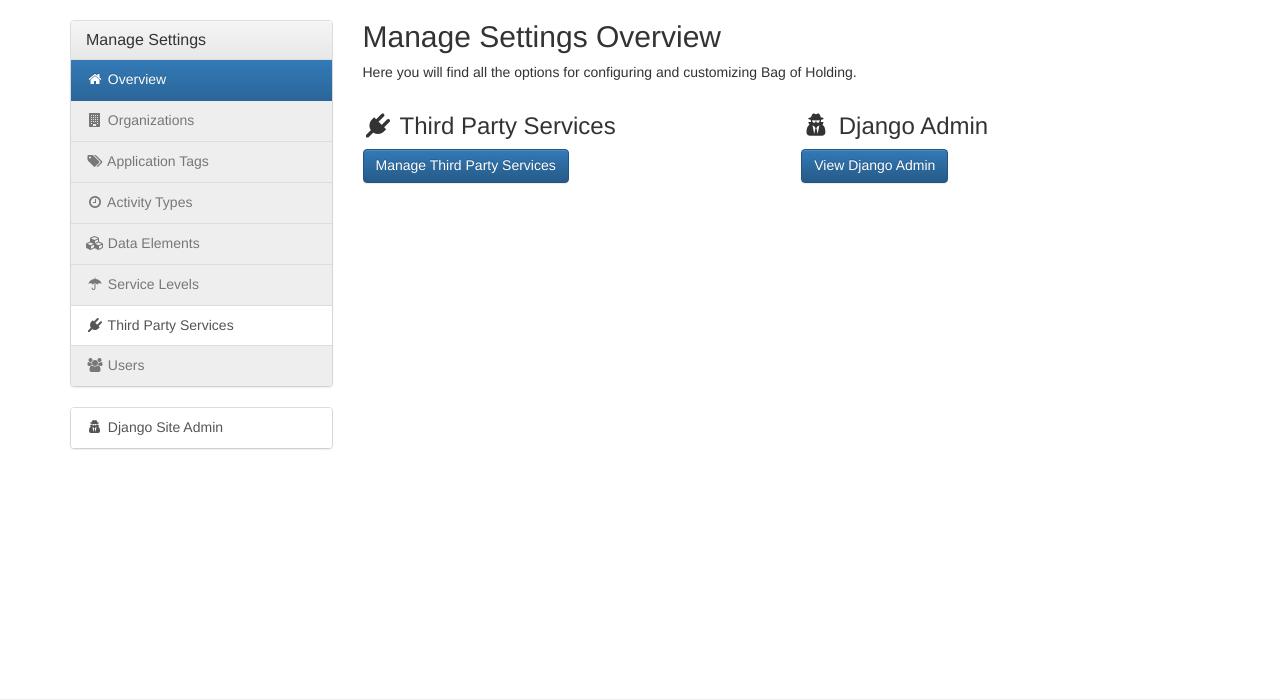
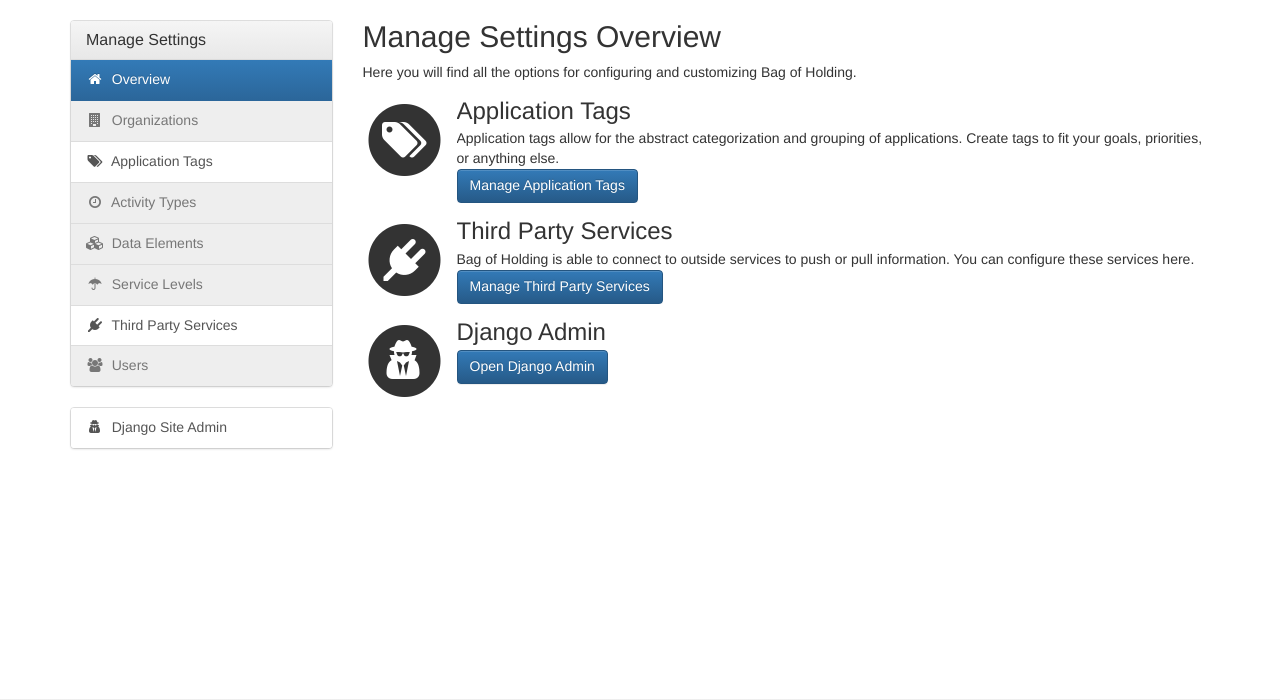
Before and after one commit to aparsons/bag-of-holding, a Django app: page /manage/ in a window 1280 px wide. Shown: the part 51-751 px from the top of the page. Run offline with Django 3.2, Linux system fonts and the light colour scheme; a user stored in the database is signed in; some libraries are stand-ins or nearby versions.

Commit message:
Management - Application Tags

```diff
--- a/project/boh/templates/boh/management/base_management.html
+++ b/project/boh/templates/boh/management/base_management.html
@@ -10,19 +10,19 @@
         <h3 class="panel-title">Manage Settings</h3>
       </div>
       <div class="list-group">
-        <a href="{% url 'boh:management.overview' %}" class="list-group-item{% if active == 'overview' %} active{% endif %}"><span class="fa fa-home fa-fw" aria-hidden="true"></span> Overview</a>
-        <a href="#" class="list-group-item{% if active == 'organizations' %} active{% endif %} disabled"><span class="fa fa-building fa-fw" aria-hidden="true"></span> Organizations</a>
-        <a href="#" class="list-group-item{% if active == 'tags' %} active{% endif %} disabled"><span class="fa fa-tags fa-fw" aria-hidden="true"></span> Application Tags</a>
-        <a href="#" class="list-group-item{% if active == 'tags' %} active{% endif %} disabled"><span class="fa fa-clock-o fa-fw" aria-hidden="true"></span> Activity Types</a>
-        <a href="#" class="list-group-item{% if active == 'tags' %} active{% endif %} disabled"><span class="fa fa-cubes fa-fw" aria-hidden="true"></span> Data Elements</a>
-        <a href="#" class="list-group-item{% if active == 'tags' %} active{% endif %} disabled"><span class="fa fa-umbrella fa-fw" aria-hidden="true"></span> Service Levels</a>
-        <a href="{% url 'boh:management.services' %}" class="list-group-item{% if active == 'services' %} active{% endif %}"><span class="fa fa-plug fa-fw" aria-hidden="true"></span> Third Party Services</a>
-        <a href="{% url 'boh:management.users' %}" class="list-group-item{% if active == 'users' %} active{% endif %} disabled"><span class="fa fa-users fa-fw" aria-hidden="true"></span> Users</a>
+        <a href="{% url 'boh:management.overview' %}" class="list-group-item{% if active_side == 'overview' %} active{% endif %}"><span class="fa fa-home fa-fw" aria-hidden="true"></span>&nbsp; Overview</a>
+        <a href="#" class="list-group-item{% if active_side == 'organizations' %} active{% endif %} disabled"><span class="fa fa-building fa-fw" aria-hidden="true"></span>&nbsp; Organizations</a>
+        <a href="{% url 'boh:management.tags' %}" class="list-group-item{% if active_side == 'tags' %} active{% endif %}"><span class="fa fa-tags fa-fw" aria-hidden="true"></span>&nbsp; Application Tags</a>
+        <a href="#" class="list-group-item{% if active_side == 'asd' %} active{% endif %} disabled"><span class="fa fa-clock-o fa-fw" aria-hidden="true"></span>&nbsp; Activity Types</a>
+        <a href="#" class="list-group-item{% if active_side == 'asd' %} active{% endif %} disabled"><span class="fa fa-cubes fa-fw" aria-hidden="true"></span>&nbsp; Data Elements</a>
+        <a href="#" class="list-group-item{% if active_side == 'asd' %} active{% endif %} disabled"><span class="fa fa-umbrella fa-fw" aria-hidden="true"></span>&nbsp; Service Levels</a>
+        <a href="{% url 'boh:management.services' %}" class="list-group-item{% if active_side == 'services' %} active{% endif %}"><span class="fa fa-plug fa-fw" aria-hidden="true"></span>&nbsp; Third Party Services</a>
+        <a href="{% url 'boh:management.users' %}" class="list-group-item{% if active_side == 'users' %} active{% endif %} disabled"><span class="fa fa-users fa-fw" aria-hidden="true"></span>&nbsp; Users</a>
       </div>
     </div>
     <div class="panel panel-default">
       <div class="list-group">
-        <a href="{% url 'admin:index' %}" target="_blank" class="list-group-item"><span class="fa fa-user-secret fa-fw" aria-hidden="true"></span> Django Site Admin</a>
+        <a href="{% url 'admin:index' %}" target="_blank" class="list-group-item"><span class="fa fa-user-secret fa-fw" aria-hidden="true"></span>&nbsp; Django Site Admin</a>
       </div>
     </div>
   </div>
--- a/project/boh/templates/boh/management/overview.html
+++ b/project/boh/templates/boh/management/overview.html
@@ -6,43 +6,47 @@
 <h2 class="no-margin-top">Manage Settings Overview</h2>
 <p>Here you will find all the options for configuring and customizing Bag of Holding.</p>
 
-<div class="row">
-  <!--
-  <div class="col-sm-6">
-    <h3><span class="fa fa-building fa-fw" aria-hidden="true"></span> Organizations</h3>
-    <a class="btn btn-primary" href="#" role="button">Manage Organizations</a>
+<div class="media">
+  <div class="media-left">
+    <span class="fa-stack fa-3x media-object">
+      <i class="fa fa-circle fa-stack-2x"></i>
+      <i class="fa fa-tags fa-stack-1x fa-inverse"></i>
+    </span>
   </div>
-  <div class="col-sm-6">
-    <h3><span class="fa fa-tags fa-fw" aria-hidden="true"></span> Application Tags</h3>
-    <a class="btn btn-primary" href="#" role="button">Manage Application Tags</a>
-  </div>
-  <div class="col-sm-6">
-    <h3><span class="fa fa-clock-o fa-fw" aria-hidden="true"></span> Activity Types</h3>
-    <a class="btn btn-primary" href="#" role="button">Manage Activity Types</a>
-  </div>
-  <div class="col-sm-6">
-    <h3><span class="fa fa-cubes fa-fw" aria-hidden="true"></span> Data Elements</h3>
-    <a class="btn btn-primary" href="#" role="button">Manage Data Elements</a>
-  </div>
-  <div class="col-sm-6">
-    <h3><span class="fa fa-umbrella fa-fw" aria-hidden="true"></span> Service Levels</h3>
-    <a class="btn btn-primary" href="#" role="button">Manage Service Levels</a>
-  </div>
-  -->
-  <div class="col-sm-6">
-    <h3><span class="fa fa-plug fa-fw" aria-hidden="true"></span> Third Party Services</h3>
-    <a class="btn btn-primary" href="{% url 'boh:management.services' %}" role="button">Manage Third Party Services</a>
-  </div>
-  <!--
-  <div class="col-sm-6">
-    <h3><span class="fa fa-users fa-fw" aria-hidden="true"></span> Users</h3>
-    <a class="btn btn-primary" href="#" role="button">Manage Users</a>
-  </div>
-  -->
-  <div class="col-sm-6">
-    <h3><span class="fa fa-user-secret fa-fw" aria-hidden="true"></span> Django Admin</h3>
-    <a class="btn btn-primary" href="{% url 'admin:index' %}" target="_blank" role="button">View Django Admin</a>
+  <div class="media-body">
+    <h3 class="media-heading">Application Tags</h3>
+    Application tags allow for the abstract categorization and grouping of applications. Create tags to fit your goals, priorities, or anything else.<br>
+    <a class="btn btn-primary" href="{% url 'boh:management.tags' %}" role="button">Manage Application Tags</a>
   </div>
 </div>
 
+
+<div class="media">
+  <div class="media-left">
+    <span class="fa-stack fa-3x media-object">
+      <i class="fa fa-circle fa-stack-2x"></i>
+      <i class="fa fa-plug fa-stack-1x fa-inverse"></i>
+    </span>
+  </div>
+  <div class="media-body">
+    <h3 class="media-heading">Third Party Services</h3>
+    Bag of Holding is able to connect to outside services to push or pull information. You can configure these services here.<br>
+    <a class="btn btn-primary" href="{% url 'boh:management.services' %}" role="button">Manage Third Party Services</a>
+  </div>
+</div>
+
+
+<div class="media">
+  <div class="media-left">
+    <span class="fa-stack fa-3x media-object">
+      <i class="fa fa-circle fa-stack-2x"></i>
+      <i class="fa fa-user-secret fa-stack-1x fa-inverse"></i>
+    </span>
+  </div>
+  <div class="media-body">
+    <h3 class="media-heading">Django Admin</h3>
+
+    <a class="btn btn-primary" href="{% url 'admin:index' %}" target="_blank" role="button">Open Django Admin</a>
+  </div>
+</div>
 {% endblock manage_content %}
--- a/project/boh/templates/boh/snippets/common/_activity_label.html
+++ b/project/boh/templates/boh/snippets/common/_activity_label.html
@@ -1 +1,3 @@
-<span class="label label-{% if activity.users.all|length == 0 %}danger{% elif activity.is_pending %}info{% elif activity.is_open %}primary{% elif activity.is_closed %}success{% else %}default{% endif %} hidden-xs" data-toggle="tooltip" data-placement="bottom" title="{% if activity.users.all|length == 0 %}Unassigned &amp; {% endif %}{% if activity.is_pending %}Pending{% elif activity.is_open %}Open{% elif activity.is_closed %}Closed{% endif %}"><span class="fa fa-{% if activity.is_pending %}info-circle{% elif activity.is_open %}exclamation-circle{% elif activity.is_closed %}check-circle{% else %}question-circle{% endif %} fa-fw" aria-hidden="true"></span>  {{ activity.activity_type.name }}</span>
+{% with user_count=activity.users.count %}
+<span class="label label-{% if user_count == 0 %}danger{% elif activity.is_pending %}info{% elif activity.is_open %}primary{% elif activity.is_closed %}success{% else %}default{% endif %} hidden-xs" data-toggle="tooltip" data-placement="bottom" title="{% if user_count == 0 %}Unassigned &amp; {% endif %}{% if activity.is_pending %}Pending{% elif activity.is_open %}Open{% elif activity.is_closed %}Closed{% endif %}"><span class="fa fa-{% if activity.is_pending %}info-circle{% elif activity.is_open %}exclamation-circle{% elif activity.is_closed %}check-circle{% else %}question-circle{% endif %} fa-fw" aria-hidden="true"></span>  {{ activity.activity_type.name }}</span>
+{% endwith %}
--- a/project/boh/templates/boh/snippets/dashboard/_activity.html
+++ b/project/boh/templates/boh/snippets/dashboard/_activity.html
@@ -1,7 +1,9 @@
 <a href="{% url 'boh:activity.detail' activity.id %}" class="list-group-item{% if activity.is_past_due %} list-group-item-danger{% elif activity.is_ready_for_work %} list-group-item-warning{% endif %}">
-  {% if activity.activitycomment_set.all %}
-  <span class="badge hidden-xs"><span class="fa fa-comments" aria-hidden="true"></span> {{ activity.activitycomment_set.count }}</span>
+  {% with comment_count=activity.activitycomment_set.count %}
+  {% if comment_count %}
+  <span class="badge hidden-xs"><span class="fa fa-comments" aria-hidden="true"></span> {{ comment_count }}</span>
   {% endif %}
+  {% endwith %}
   <h4 class="list-group-item-heading">{{ activity.activity_type.name }} <small class="hidden-xs">{{ activity.engagement.application.name }}</small></h4>
   <p class="list-group-item-text">
     {{ activity.engagement.start_date|date:"M. j, Y" }} - {{ activity.engagement.end_date|date:"M. j, Y" }} <span class="hidden-xs">({% if activity.engagement.start_date == activity.engagement.end_date %}1 day{% else %}{{ activity.engagement.start_date|timesince:activity.engagement.end_date }}{% endif %})</span>
--- a/project/boh/templates/boh/snippets/dashboard/_engagement.html
+++ b/project/boh/templates/boh/snippets/dashboard/_engagement.html
@@ -1,7 +1,9 @@
 <a href="{% url 'boh:engagement.detail' engagement.id %}" class="list-group-item{% if engagement.is_past_due %} list-group-item-danger{% elif engagement.is_ready_for_work %} list-group-item-warning{% endif %}">
-  {% if engagement.engagementcomment_set.all %}
-  <span class="badge hidden-xs"><span class="fa fa-comments" aria-hidden="true"></span> {{ engagement.engagementcomment_set.count }}</span>
+  {% with comment_count=engagement.engagementcomment_set.count %}
+  {% if comment_count %}
+  <span class="badge hidden-xs"><span class="fa fa-comments" aria-hidden="true"></span> {{ comment_count }}</span>
   {% endif %}
+  {% endwith %}
   <h4 class="list-group-item-heading">{{ engagement.start_date|date:"M. j, Y" }} - {{ engagement.end_date|date:"M. j, Y" }} <small class="hidden-xs">{{ engagement.application.name }}</small></h4>
   <p class="list-group-item-text">{% if engagement.start_date == engagement.end_date %}1 day{% else %}{{ engagement.start_date|timesince:engagement.end_date }}{% endif %}
     {% for activity in engagement.activity_set.all %}
--- a/project/boh/templates/boh/snippets/engagement/_activity.html
+++ b/project/boh/templates/boh/snippets/engagement/_activity.html
@@ -1,7 +1,9 @@
 <a href="{% url 'boh:activity.detail' activity.id %}" class="list-group-item{% if activity.is_past_due %} list-group-item-danger{% elif activity.is_ready_for_work %} list-group-item-warning{% endif %}">
-  {% if activity.activitycomment_set.all %}
-  <span class="badge"><span class="fa fa-comments" aria-hidden="true"></span> {{ activity.activitycomment_set.count }}</span>
+  {% with comment_count=activity.activitycomment_set.count %}
+  {% if comment_count %}
+  <span class="badge"><span class="fa fa-comments" aria-hidden="true"></span> {{ comment_count }}</span>
   {% endif %}
+  {% endwith %}
   <h4 class="list-group-item-heading">{{ activity.activity_type.name }}</h4>
   <p class="list-group-item-text">
     {% for user in activity.users.all %}
--- a/project/boh/urls.py
+++ b/project/boh/urls.py
@@ -12,12 +12,16 @@ urlpatterns = patterns('',
 
     # Management
     url(r'^manage/$', views.management_overview, name='management.overview'),
+    url(r'^manage/tags/$', views.management_application_tags, name='management.tags'),
+    url(r'^manage/tags/add/$', views.management_application_tags_add, name='management.tags.add'),
+    url(r'^manage/tags/(?P<tag_id>\d+)/edit/$', views.management_application_tags_edit, name='management.tags.edit'),
+    url(r'^manage/tags/(?P<tag_id>\d+)/delete/$', views.management_application_tags_delete, name='management.tags.delete'),
     url(r'^manage/services/$', views.management_services, name='management.services'),
-    url(r'^manage/services/threadfix/add', views.management_services_threadfix_add, name='management.services.threadfix.add'),
-    url(r'^manage/services/threadfix/(?P<threadfix_id>\d+)/edit', views.management_services_threadfix_edit, name='management.services.threadfix.edit'),
-    url(r'^manage/services/threadfix/(?P<threadfix_id>\d+)/test', views.management_services_threadfix_test, name='management.services.threadfix.test'),
-    url(r'^manage/services/threadfix/(?P<threadfix_id>\d+)/import', views.management_services_threadfix_import, name='management.services.threadfix.import'),
-    url(r'^manage/services/threadfix/(?P<threadfix_id>\d+)/delete', views.management_services_threadfix_delete, name='management.services.threadfix.delete'),
+    url(r'^manage/services/threadfix/add/', views.management_services_threadfix_add, name='management.services.threadfix.add'),
+    url(r'^manage/services/threadfix/(?P<threadfix_id>\d+)/edit/', views.management_services_threadfix_edit, name='management.services.threadfix.edit'),
+    url(r'^manage/services/threadfix/(?P<threadfix_id>\d+)/test/', views.management_services_threadfix_test, name='management.services.threadfix.test'),
+    url(r'^manage/services/threadfix/(?P<threadfix_id>\d+)/import/', views.management_services_threadfix_import, name='management.services.threadfix.import'),
+    url(r'^manage/services/threadfix/(?P<threadfix_id>\d+)/delete/', views.management_services_threadfix_delete, name='management.services.threadfix.delete'),
     url(r'^manage/users/$', views.management_users, name='management.users'),
 
     # User
--- a/project/boh/views.py
+++ b/project/boh/views.py
@@ -19,7 +19,9 @@ from django.shortcuts import get_object_or_404, render, redirect
 from django.views.decorators.http import require_http_methods
 
 from boh.models import Organization, DataElement, Application, Environment, EnvironmentLocation, EnvironmentCredentials, Engagement, Activity, Tag, Person, Relation, ThreadFix
+
 from boh.forms import UserProfileForm
+from boh.forms import ApplicationTagForm, ApplicationTagDeleteForm
 from boh.forms import OrganizationAddForm, OrganizationSettingsGeneralForm, OrganizationSettingsPeopleForm, OrganizationDeleteForm
 from boh.forms import ApplicationAddForm, ApplicationDeleteForm, ApplicationSettingsGeneralForm, ApplicationSettingsOrganizationForm, ApplicationSettingsMetadataForm, ApplicationSettingsTagsForm, ApplicationSettingsThreadFixForm
 from boh.forms import PersonRelationForm, RelationDeleteForm
@@ -149,8 +151,83 @@ def management_overview(request):
     return render(request, 'boh/management/overview.html', {
         'threadfix_services': threadfix_services,
         'active_top': 'management',
-        'active': 'overview'
+        'active_side': 'overview'
     })
+
+
+@login_required
+@staff_member_required
+@require_http_methods(['GET'])
+def management_application_tags(request):
+    tags = Tag.objects.all()
+
+    return render(request, 'boh/management/application_tags/application_tags.html', {
+        'tags': tags,
+        'active_top': 'management',
+        'active_side': 'tags'
+    })
+
+
+@login_required
+@staff_member_required
+@require_http_methods(['GET', 'POST'])
+def management_application_tags_add(request):
+    add_form = ApplicationTagForm(request.POST or None)
+
+    if request.method == 'POST':
+        if add_form.is_valid():
+            tag = add_form.save()
+            messages.success(request, 'You successfully added the "' + tag.name + '" application tag.', extra_tags=random.choice(success_messages))
+            return redirect('boh:management.tags')
+        else:
+            messages.error(request, 'There was a problem creating this application tag.', extra_tags=random.choice(error_messages))
+
+    return render(request, 'boh/management/application_tags/add.html', {
+        'add_form': add_form,
+        'active_top': 'management',
+        'active_side': 'tags'
+    })
+
+
+@login_required
+@staff_member_required
+@require_http_methods(['GET', 'POST'])
+def management_application_tags_edit(request, tag_id):
+    tag = get_object_or_404(Tag, pk=tag_id)
+
+    edit_form = ApplicationTagForm(request.POST or None, instance=tag)
+
+    if request.method == 'POST':
+        if edit_form.is_valid():
+            tag = edit_form.save()
+            messages.success(request, 'You successfully updated the "' + tag.name + '" application tag.', extra_tags=random.choice(success_messages))
+            return redirect('boh:management.tags')
+        else:
+            messages.error(request, 'There was a problem updating this application tag.', extra_tags=random.choice(error_messages))
+
+    return render(request, 'boh/management/application_tags/edit.html', {
+        'tag': tag,
+        'edit_form': edit_form,
+        'active_top': 'management',
+        'active_side': 'tags'
+    })
+
+
+@login_required
+@staff_member_required
+@require_http_methods(['POST'])
+def management_application_tags_delete(request, tag_id):
+    tag = get_object_or_404(Tag, pk=tag_id)
+
+    form = ApplicationTagDeleteForm(request.POST, instance=tag)
+
+    if form.is_valid():
+        tag.delete()
+        messages.success(request, 'You successfully deleted the "' + tag.name + '" application tag.', extra_tags=random.choice(success_messages))
+        return redirect('boh:management.tags')
+    else:
+        messages.error(request, 'There was a problem deleting this application tag.', extra_tags=random.choice(error_messages))
+        return redirect('boh:management.tags.edit', tag.id)
 
 
 @login_required
@@ -162,7 +239,7 @@ def management_services(request):
     return render(request, 'boh/management/services.html', {
         'threadfix_services': threadfix_services,
         'active_top': 'management',
-        'active': 'services'
+        'active_side': 'services'
     })
 
 
@@ -183,7 +260,7 @@ def management_services_threadfix_add(request):
     return render(request, 'boh/management/threadfix/add.html', {
         'threadfix_form': threadfix_form,
         'active_top': 'management',
-        'active': 'services'
+        'active_side': 'services'
     })
 
 
@@ -207,7 +284,7 @@ def management_services_threadfix_edit(request, threadfix_id):
         'threadfix': threadfix,
         'threadfix_form': threadfix_form,
         'active_top': 'management',
-        'active': 'services'
+        'active_side': 'services'
     })
 
 
@@ -287,7 +364,7 @@ def management_services_threadfix_import(request, threadfix_id):
                     'threadfix': threadfix,
                     'import_formset': import_formset,
                     'active_top': 'management',
-                    'active': 'services'
+                    'active_side': 'services'
                 })
             else:
                 messages.error(request, 'An error occured when importing from "' + threadfix.name + '". ' + json_data['message'], extra_tags=random.choice(error_messages))
@@ -351,7 +428,7 @@ def management_users(request):
 
     return render(request, 'boh/management/users.html', {
         'active_top': 'management',
-        'active': 'users'
+        'active_side': 'users'
     })
 
 
```
Also changed, not shown: project/boh/forms.py (+15 -1 lines), project/boh/templates/boh/management/application_tags/add.html (added, +36 -0 lines), project/boh/templates/boh/management/application_tags/application_tags.html (added, +46 -0 lines), project/boh/templates/boh/management/application_tags/edit.html (added, +42 -0 lines), project/boh/templates/boh/snippets/management/tags/selectable_colors.html (added, +13 -0 lines), project/boh/templates/boh/snippets/management/tags/selectable_colors.js (added, +17 -0 lines), project/boh/templates/registration/login.html (+15 -15 lines).
